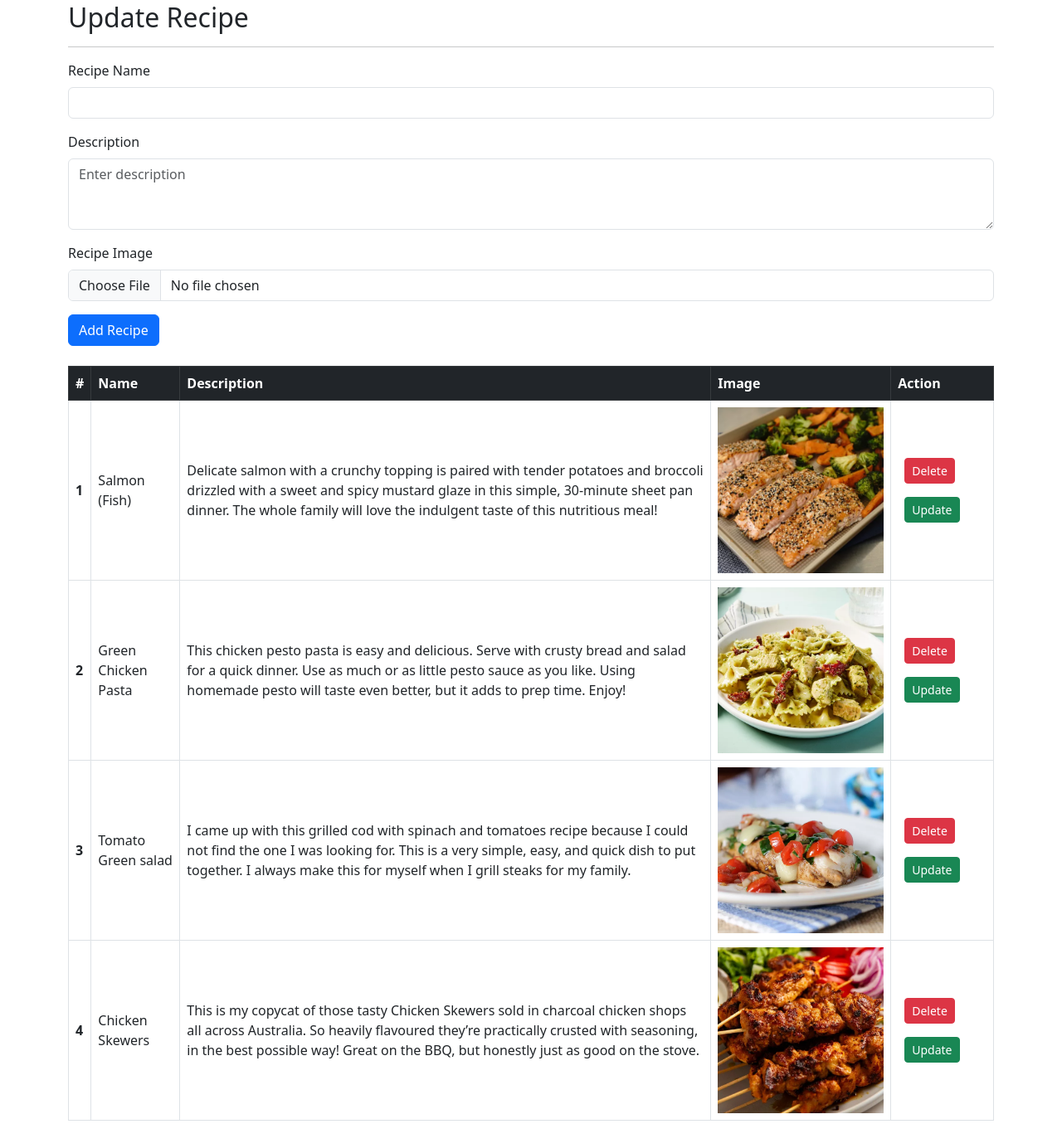
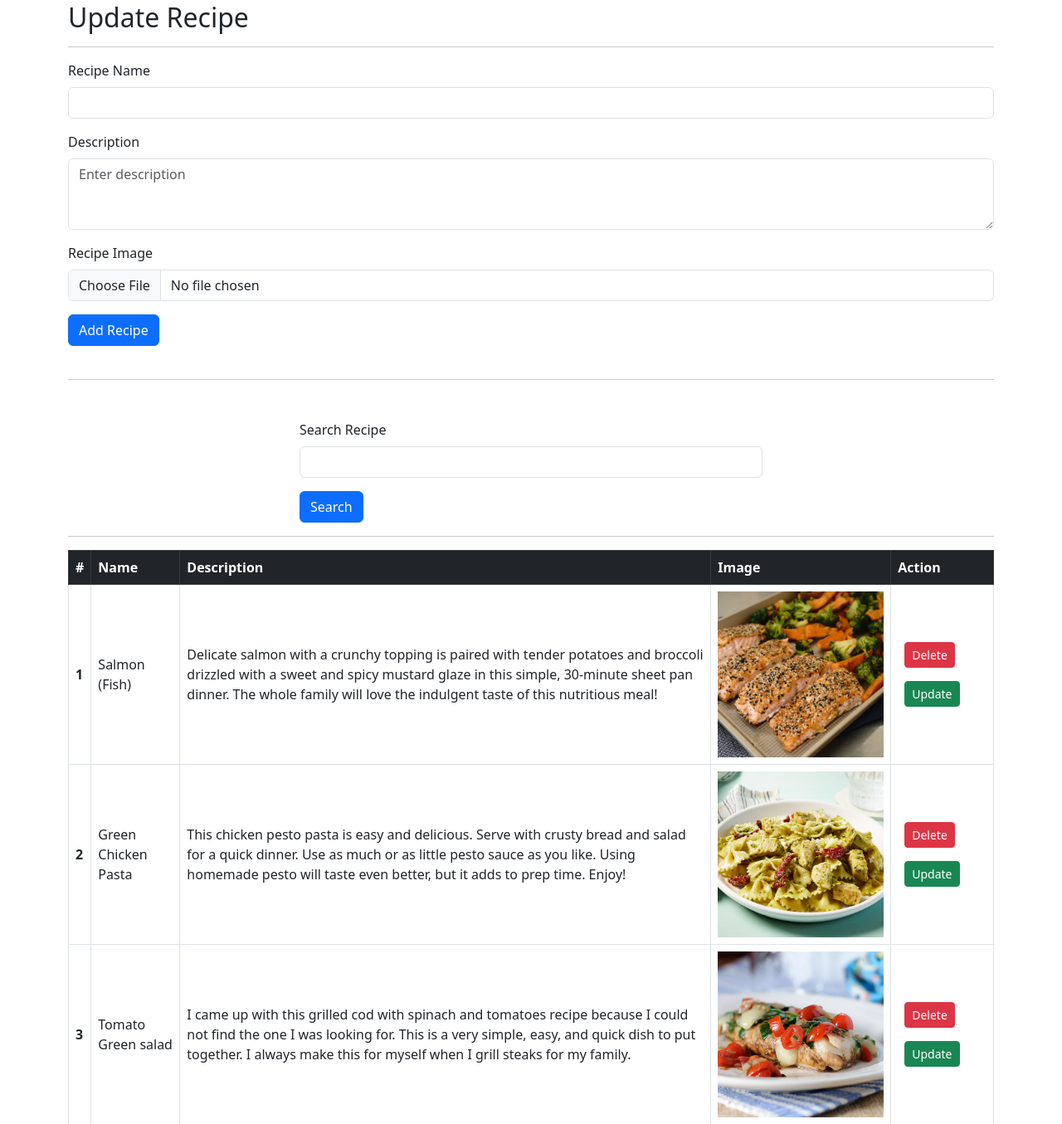
Before and after one commit to Aleena-Iftikhar/learning_django, a Django app: page /recipes/ in a window 1280 px wide. Shown: the part 22-1377 px from the top of the page at 83% size. Run offline with Django 5.2, Linux system fonts and the light colour scheme; data comes from the database, SQL or seed files in the repository; both versions use the stored data as it was after the commit.

Commit message:
Search button added

```diff
--- a/vege/templates/recipes.html
+++ b/vege/templates/recipes.html
@@ -28,6 +28,24 @@
     </div>
     <button type="submit" class="btn btn-primary mb-4">Add Recipe</button>
   </form>
+
+  <hr>
+  <!-- SEARCH -->
+   <div class="mt-5">
+    <div class="mx-auto col-6">
+      <form>
+      <div class="mb-3">
+      <label class="form-label">Search Recipe</label>
+      <input name="search" type="text" class="form-control">
+    </div>
+    <button type="submit" class="btn btn-primary">Search</button>
+
+    </form>
+    </div>
+
+   </div>
+   <hr>
+
 
   <table class="table table-bordered align-middle">
     <thead class="table-dark">
--- a/vege/views.py
+++ b/vege/views.py
@@ -24,8 +24,11 @@ def recipes(request):
 
    # --------- Get recipe -----------
    queryset = recipe.objects.all()
+
+   if request.GET.get('search'):
+      queryset = queryset.filter(recipe_name__icontains = request.GET.get('search'))       # 'icontain' will return the recipe in which the search word appear
+
    context = {"Recipes": queryset}
-
 
    return render(request, 'recipes.html', context)
 
```
Also changed, not shown: db.sqlite3, media/Recipes/chicken.webp (added).
